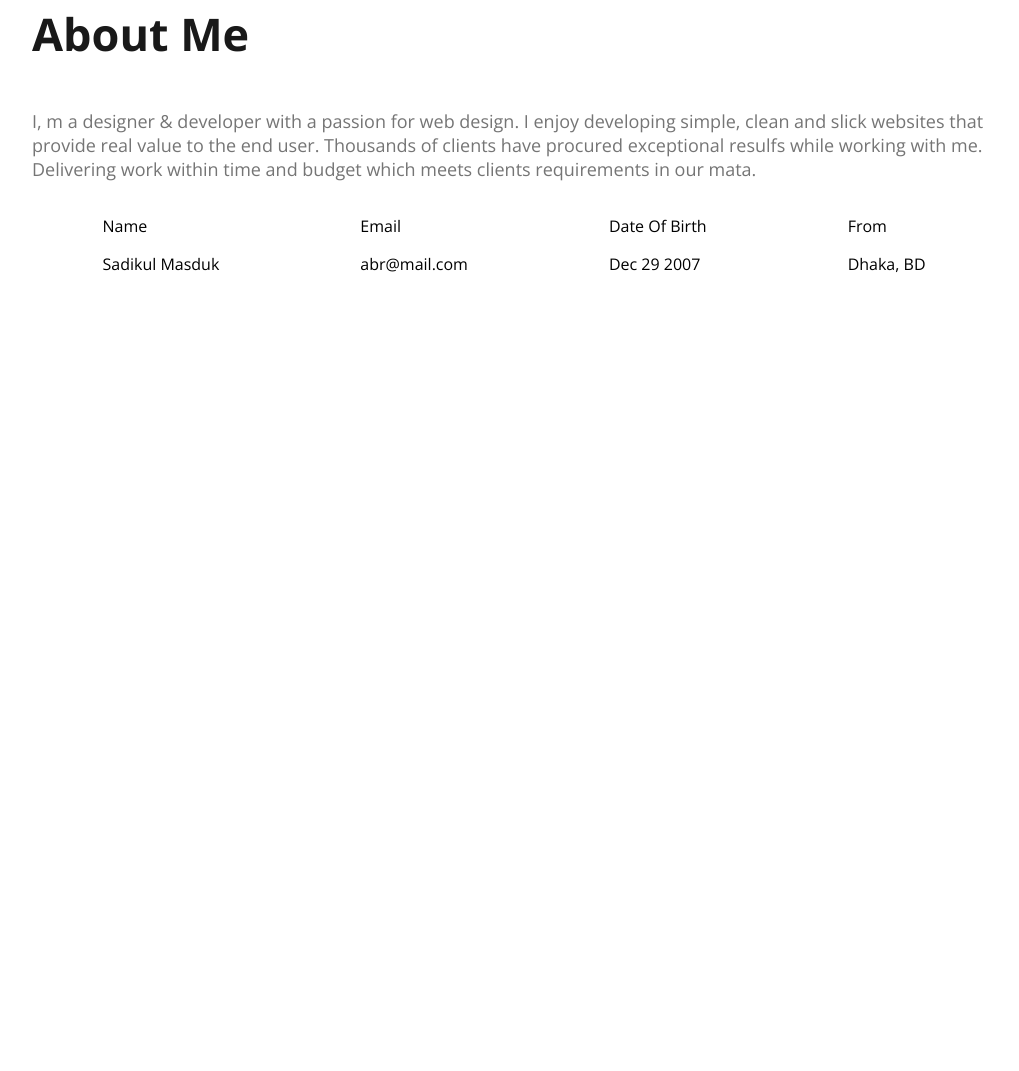
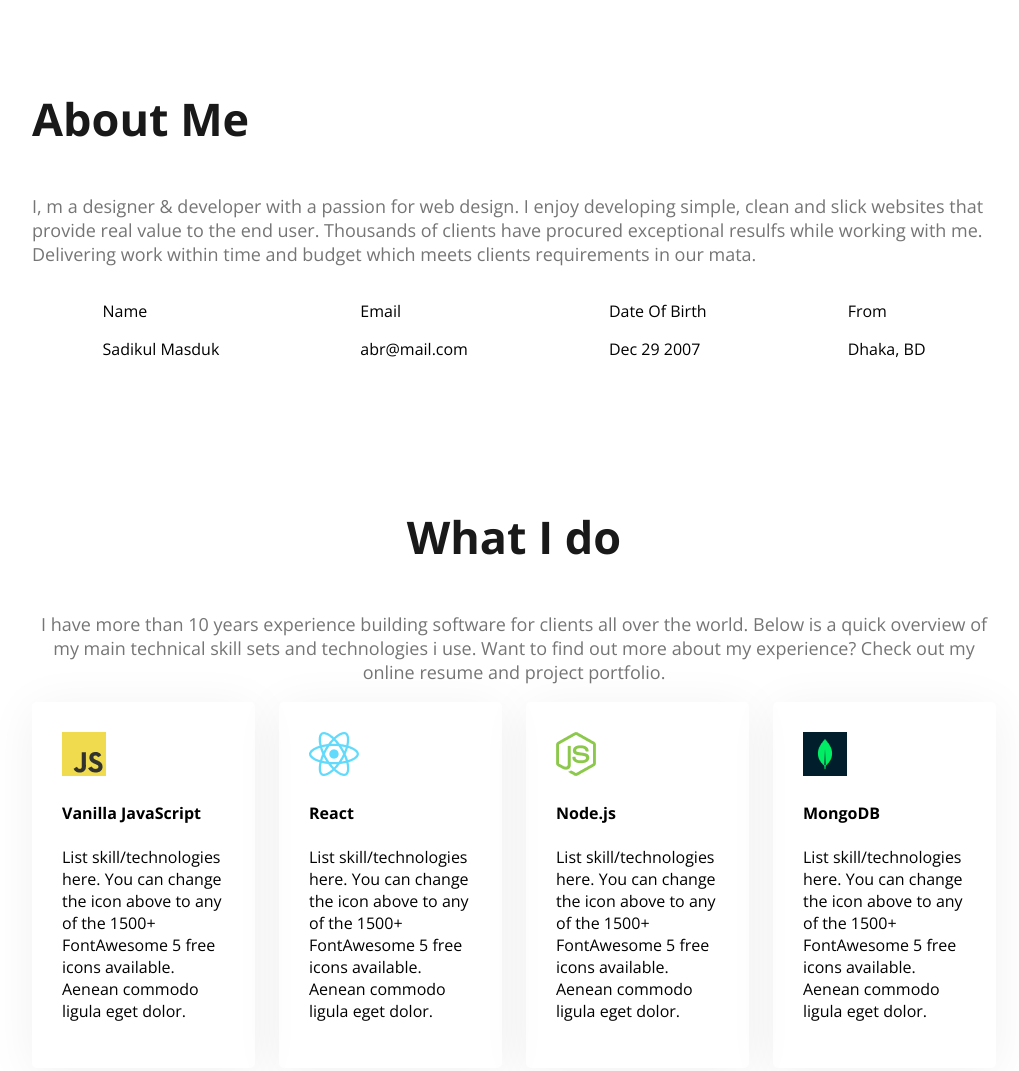
Before and after one commit to masdukofc/portfolio, a plain HTML site: page index.html in a window 1280 px wide. Shown: the part 1099-2170 px from the top of the page, without its empty margins (126-1145 px from the left). Before the commit the page ends 1528 px from the top, so only its background shows below. Drawn offline with nearby package versions, Linux system fonts and the light colour scheme.

Commit message:
addes more css

```diff
--- a/index.html
+++ b/index.html
@@ -59,6 +59,41 @@
 </div>
 
 </section>
+<!-- What is do Section -->
+
+<section class="skills">
+
+ </section>
+ <h3  class="section-title text-center">What I do</h3>
+ <p class="section-description text-center">I have more than 10 years experience building software for clients all over the world. Below is a quick overview of my main technical skill sets and technologies i use. Want to find out more about my experience? Check out my online resume and project portfolio.</p>
+
+ <div class="skills-container">
+
+    <!-- .skill*4>img+h4.skill-title+p.skill-description -->
+
+<div class="skill">
+    <img src="images/icons/js.png" alt="Java Script">
+    <h4 class="skill-title">Vanilla JavaScript</h4>
+    <p class="skill-description">List skill/technologies here. You can change the icon above to any of the 1500+ FontAwesome 5 free icons available. Aenean commodo ligula eget dolor.</p>
+</div>
+<div class="skill">
+    <img src="images/icons/react.png" alt="">
+    <h4 class="skill-title">React</h4>
+    <p class="skill-description">List skill/technologies here. You can change the icon above to any of the 1500+ FontAwesome 5 free icons available. Aenean commodo ligula eget dolor.</p>
+</div>
+<div class="skill">
+    <img src="images/icons/nodejs.png" alt="">
+    <h4 class="skill-title">Node.js</h4>
+    <p class="skill-description">List skill/technologies here. You can change the icon above to any of the 1500+ FontAwesome 5 free icons available. Aenean commodo ligula eget dolor.</p>
+</div>
+<div class="skill">
+    <img src="images/icons/mongo.png" alt="">
+    <h4 class="skill-title">MongoDB</h4>
+    <p class="skill-description">List skill/technologies here. You can change the icon above to any of the 1500+ FontAwesome 5 free icons available. Aenean commodo ligula eget dolor.</p>
+</div>
+
+ </div>
+
     </main>
     <footer>
 
--- a/style/style.css
+++ b/style/style.css
@@ -10,6 +10,9 @@
 .header{background-image: url(../images/developer.png), url(../images/header_bg.png);
 background-repeat: no-repeat; background-position: top left, bottom right;}
 
+main section {
+margin-top: 130px;
+margin-bottom: 130px;}
 
 /* Banner Style */
 
@@ -60,6 +63,7 @@ background-repeat: no-repeat; background-position: top left, bottom right;}
     color: #757575;
 }
 
+/* Sheared Style */
 .btn-primary{
 background-color: #FD6E0A;
 font-weight: bold;
@@ -73,6 +77,7 @@ border: none;}
 
 .secondary.bg{color: #FFF8F3;}
 
+.text-center{text-align: center;}
 
 /* About Style */
 
@@ -85,3 +90,14 @@ margin-top: ;}
 
 .about-items{display: flex;
 justify-content: space-around;}
+
+/* Skills Section Style */
+
+.skills-container{display: flex;
+gap: 24px ;}
+
+.skill{
+    padding: 30px;
+    border-radius: 5px;
+    box-shadow: 0px 6px 50px 0px rgba(0, 0, 0, 0.06);
+}
```
